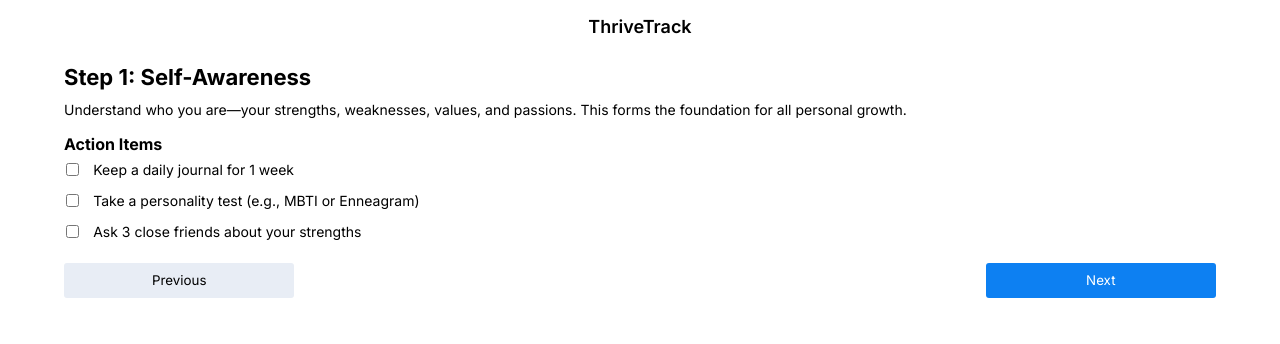
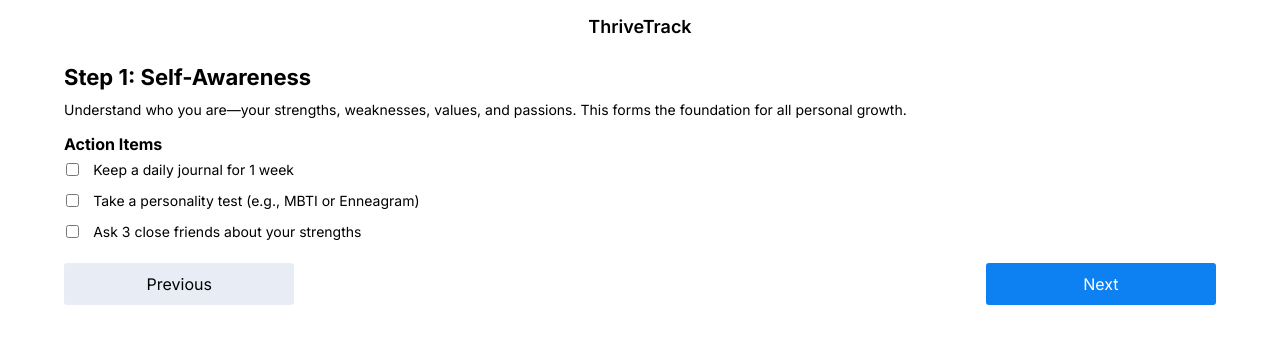
Before and after one commit to Adefenwa/ThriveTrack, a JavaScript app: page / in a window 1280 px wide. Shown: the top 344 px of the page. Built offline with nearby package versions, Linux system fonts and the light colour scheme; the HTML template or start-up script is replaced by a standard one.

Commit message:
added hover property and pointer cursor to the buttons

```diff
--- a/src/index.css
+++ b/src/index.css
@@ -58,8 +58,13 @@
     padding: 0.7em;
     width: 20%;
     border-radius: 3px;
+    font-size: 16px;
+    cursor: pointer;
 }
 
+.btns:hover {
+  opacity: 0.7;
+}
 .btn--prev {
     background-color: #e8edf5;
     color: #01d141c;
```
